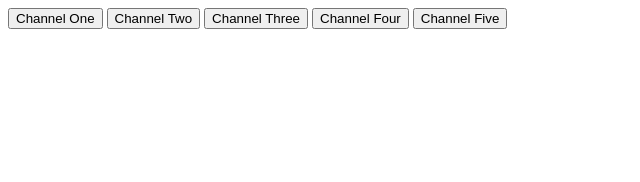
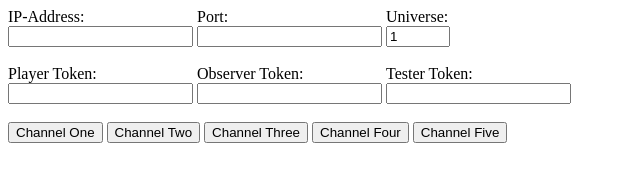
Before and after one commit to f4irline/csgo-artnet, a website: page public/index.html in a window 1280 px wide. Shown: the whole page, without its empty margins (0-640 px from the left). Drawn offline with Linux system fonts and the light colour scheme.

Commit message:
Add form for configurating settings in a web browser UI

```diff
--- a/public/index.html
+++ b/public/index.html
@@ -3,8 +3,41 @@
   <head>
     <meta charset="utf-8">
     <title>Artnet Tester</title>
+    <link rel="stylesheet" type="text/css" href="style.css">
   </head>
   <body>
+    <form>
+      <div class="wrapper">
+        <div class="input">
+          IP-Address:<br>
+          <input type="text" name="ipaddress"><br>
+        </div>
+        <div class="input">
+          Port:<br>
+          <input type="text" name="port"><br>
+        </div>
+        <div class="input">
+          Universe:<br>
+          <input type="number" min="1" max="256" value="1">
+        </div>
+      </div>
+      <br>
+      <div class="wrapper">
+        <div class="input">
+          Player Token:<br>
+          <input type="text" name="playerauth"><br>
+        </div>
+        <div class="input">
+          Observer Token:<br>
+            <input type="text" name="observerauth"><br>
+          </div>
+        <div class="input">
+          Tester Token:<br>
+            <input type="text" name="testertoken"><br>
+        </div>
+      </div>
+    </form>
+    <br>
     <button id="channelOne">Channel One</button>
     <button id="channelTwo">Channel Two</button>
     <button id="channelThree">Channel Three</button>
--- /dev/null
+++ b/public/style.css
@@ -0,0 +1,3 @@
+.input {
+    display: inline-block;
+}
```
